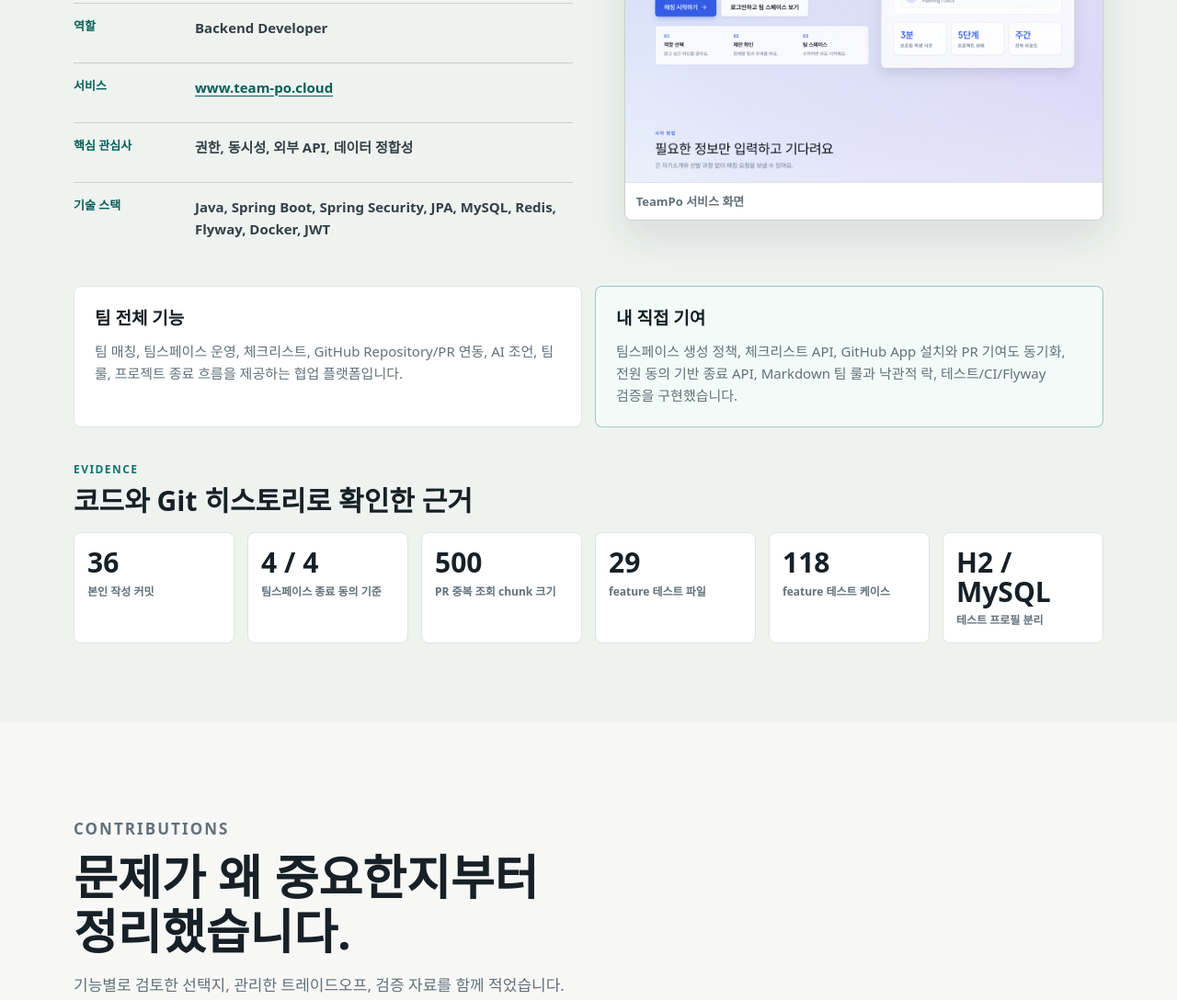
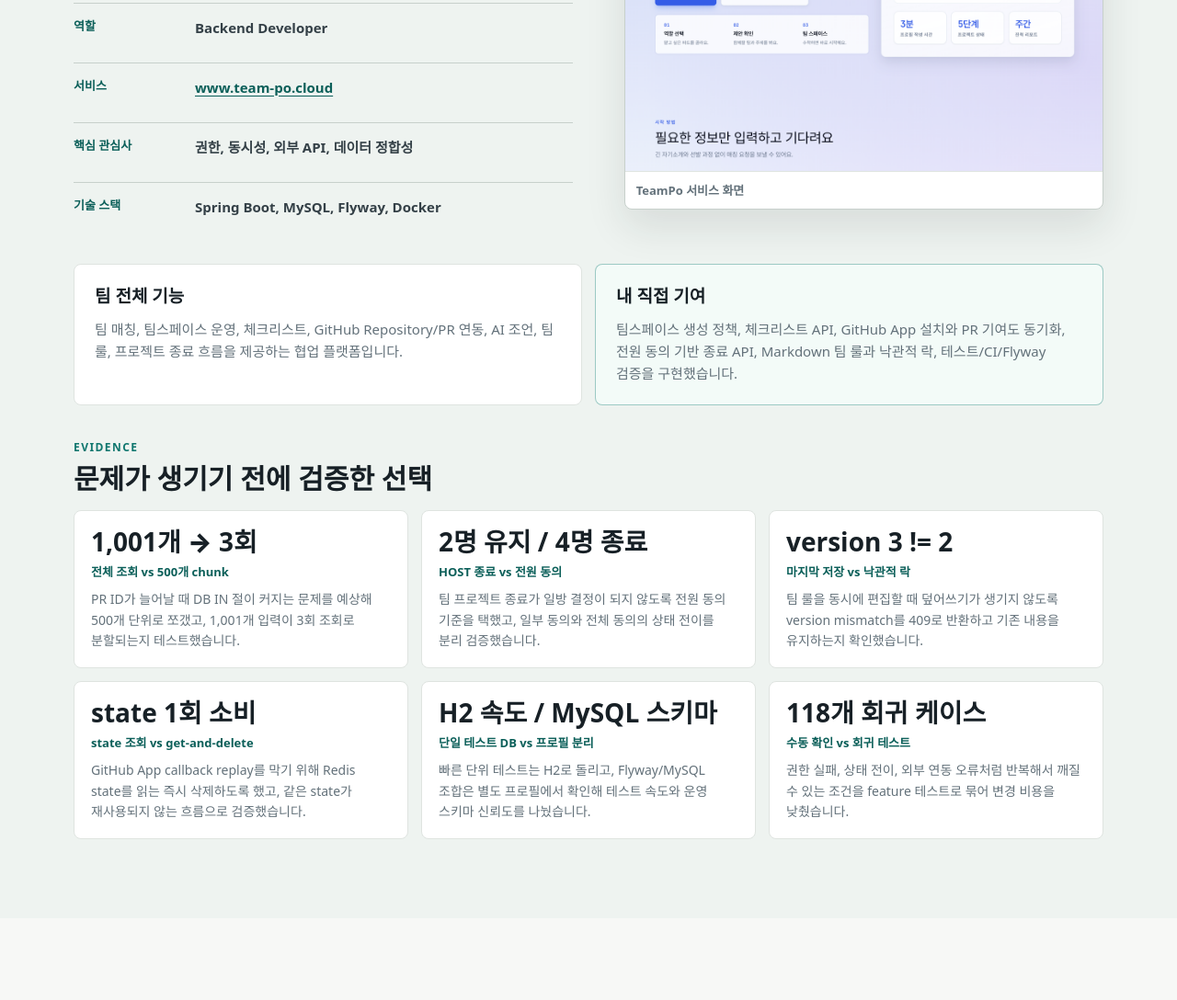
Before and after one commit to bellue/bellue.github.io, a plain HTML site: page index.html in a window 1280 px wide. Shown: the part 1699-2787 px from the top of the page at 92% size. Drawn offline with Linux system fonts and the light colour scheme.

Commit message:
Refine portfolio messaging

```diff
--- a/assets/styles.css
+++ b/assets/styles.css
@@ -424,13 +424,13 @@ h1 {
 }
 
 .metric-grid {
-  grid-template-columns: repeat(6, minmax(0, 1fr));
+  grid-template-columns: repeat(3, minmax(0, 1fr));
   margin-top: 16px;
 }
 
 .metric-card {
   min-width: 0;
-  padding: 16px 14px;
+  padding: 18px;
   border: 1px solid var(--line);
   border-radius: var(--radius);
   background: var(--paper);
@@ -439,18 +439,24 @@ h1 {
 .metric-card strong {
   display: block;
   color: var(--ink);
-  font-size: clamp(22px, 3vw, 30px);
-  line-height: 1.05;
+  font-size: clamp(21px, 2.6vw, 28px);
+  line-height: 1.12;
   font-weight: 900;
 }
 
 .metric-card span {
   display: block;
   margin-top: 8px;
-  color: var(--muted);
-  font-size: 12px;
+  color: var(--accent-strong);
+  font-size: 13px;
   font-weight: 800;
   line-height: 1.35;
+}
+
+.metric-card p {
+  margin-top: 10px;
+  color: var(--muted);
+  font-size: 14px;
 }
 
 .timeline {
--- a/index.html
+++ b/index.html
@@ -5,7 +5,7 @@
   <meta name="viewport" content="width=device-width, initial-scale=1.0" />
   <meta
     name="description"
-    content="권한, 동시성, 외부 연동을 다루는 주니어 백엔드 개발자 포트폴리오"
+    content="소통을 중시하고 권한, 동시성, 외부 연동을 다루는 주니어 백엔드 개발자 포트폴리오"
   />
   <title>Backend Developer Portfolio | TeamPo</title>
   <link rel="stylesheet" href="./assets/styles.css?v=20260706-7" />
@@ -31,9 +31,9 @@
     <section class="hero" id="top" aria-labelledby="hero-title">
       <div class="hero-content reveal">
         <p class="eyebrow">Junior Backend Developer</p>
-        <h1 id="hero-title">권한, 동시성, 외부 연동을 다룹니다.</h1>
+        <h1 id="hero-title">소통을 중시하는 개발자 정종우입니다.</h1>
         <p class="hero-lead">
-          TeamPo에서 팀스페이스 정책, GitHub PR 동기화, 팀 룰 충돌 처리, Flyway 검증을 구현했습니다.
+          요구사항과 예외 상황을 먼저 맞추고, 권한·동시성·외부 연동의 리스크를 코드와 테스트로 검증합니다.
         </p>
         <div class="hero-actions" aria-label="주요 이동 링크">
           <a class="primary-link" href="#contributions">기여 내용 보기</a>
@@ -48,8 +48,8 @@
           <p class="eyebrow">Profile</p>
           <h2 id="profile-title">기술보다 먼저 문제를 정리합니다.</h2>
           <p>
-            부학생회장으로 여러 의견을 듣고 우선순위를 정해 실행한 경험이 있습니다.
-            개발할 때도 정책, API 계약, 예외 메시지를 먼저 맞추고 코드로 옮기는 방식을 선호합니다.
+            기능을 바로 구현하기보다 요구사항과 예외 흐름을 먼저 정리합니다.
+            정책, API 명세, 응답 구조를 맞춘 뒤 테스트로 확인 가능한 형태로 코드에 옮깁니다.
           </p>
         </div>
 
@@ -103,7 +103,7 @@
               </div>
               <div>
                 <dt>기술 스택</dt>
-                <dd>Java, Spring Boot, Spring Security, JPA, MySQL, Redis, Flyway, Docker, JWT</dd>
+                <dd>Spring Boot, MySQL, Flyway, Docker</dd>
               </div>
             </dl>
           </div>
@@ -132,32 +132,38 @@
 
         <div class="metric-heading reveal">
           <p class="eyebrow">Evidence</p>
-          <h3>코드와 Git 히스토리로 확인한 근거</h3>
+          <h3>문제가 생기기 전에 검증한 선택</h3>
         </div>
-        <div class="metric-grid" aria-label="TeamPo 구현 근거">
+        <div class="metric-grid" aria-label="TeamPo 검증 근거">
           <article class="metric-card reveal">
-            <strong>36</strong>
-            <span>본인 작성 커밋</span>
+            <strong>1,001개 → 3회</strong>
+            <span>전체 조회 vs 500개 chunk</span>
+            <p>PR ID가 늘어날 때 DB IN 절이 커지는 문제를 예상해 500개 단위로 쪼갰고, 1,001개 입력이 3회 조회로 분할되는지 테스트했습니다.</p>
           </article>
           <article class="metric-card reveal">
-            <strong>4 / 4</strong>
-            <span>팀스페이스 종료 동의 기준</span>
+            <strong>2명 유지 / 4명 종료</strong>
+            <span>HOST 종료 vs 전원 동의</span>
+            <p>팀 프로젝트 종료가 일방 결정이 되지 않도록 전원 동의 기준을 택했고, 일부 동의와 전체 동의의 상태 전이를 분리 검증했습니다.</p>
           </article>
           <article class="metric-card reveal">
-            <strong>500</strong>
-            <span>PR 중복 조회 chunk 크기</span>
+            <strong>version 3 != 2</strong>
+            <span>마지막 저장 vs 낙관적 락</span>
+            <p>팀 룰을 동시에 편집할 때 덮어쓰기가 생기지 않도록 version mismatch를 409로 반환하고 기존 내용을 유지하는지 확인했습니다.</p>
           </article>
           <article class="metric-card reveal">
-            <strong>29</strong>
-            <span>feature 테스트 파일</span>
+            <strong>state 1회 소비</strong>
+            <span>state 조회 vs get-and-delete</span>
+            <p>GitHub App callback replay를 막기 위해 Redis state를 읽는 즉시 삭제하도록 했고, 같은 state가 재사용되지 않는 흐름으로 검증했습니다.</p>
           </article>
           <article class="metric-card reveal">
-            <strong>118</strong>
-            <span>feature 테스트 케이스</span>
+            <strong>H2 속도 / MySQL 스키마</strong>
+            <span>단일 테스트 DB vs 프로필 분리</span>
+            <p>빠른 단위 테스트는 H2로 돌리고, Flyway/MySQL 조합은 별도 프로필에서 확인해 테스트 속도와 운영 스키마 신뢰도를 나눴습니다.</p>
           </article>
           <article class="metric-card reveal">
-            <strong>H2 / MySQL</strong>
-            <span>테스트 프로필 분리</span>
+            <strong>118개 회귀 케이스</strong>
+            <span>수동 확인 vs 회귀 테스트</span>
+            <p>권한 실패, 상태 전이, 외부 연동 오류처럼 반복해서 깨질 수 있는 조건을 feature 테스트로 묶어 변경 비용을 낮췄습니다.</p>
           </article>
         </div>
       </div>
@@ -357,7 +363,7 @@
           </article>
           <article class="capability-card reveal">
             <h3>Collaboration Quality</h3>
-            <p>API 계약, 예외 메시지, Swagger/OpenAPI 문서화, PR 리뷰 피드백 반영을 통해 팀원이 예측 가능한 방식으로 협업하도록 맞췄습니다.</p>
+            <p>API 명세, 예외 메시지, Swagger/OpenAPI 문서화, PR 리뷰 피드백 반영을 통해 팀원이 예측 가능한 방식으로 협업하도록 맞췄습니다.</p>
           </article>
         </div>
       </div>
@@ -369,8 +375,8 @@
           <p class="eyebrow">Collaboration</p>
           <h2 id="collaboration-title">협업은 기준을 맞추는 일이라고 생각합니다.</h2>
           <p>
-            부학생회장으로 일하며 서로 다른 요구를 듣고, 우선순위를 정하고, 실행 가능한 계획으로 정리하는 경험을 했습니다.
-            개발할 때도 기능을 빠르게 닫는 것보다, 팀원이 이해할 수 있는 API 계약과 예외 기준을 먼저 맞추려 합니다.
+            협업할 때는 먼저 같은 문제를 보고 있는지 확인합니다.
+            기능을 빠르게 닫는 것보다, 팀원이 이해할 수 있는 API 명세와 예외 기준을 먼저 맞추려 합니다.
             리뷰 피드백은 구현 품질을 높이는 과정으로 받아들입니다.
           </p>
         </div>
@@ -380,7 +386,7 @@
             <p>정책이 모호한 부분은 기획 의도와 사용 시나리오를 확인한 뒤 서버 검증 기준으로 정리합니다.</p>
           </article>
           <article class="collab-item reveal">
-            <h3>API 계약</h3>
+            <h3>API 명세</h3>
             <p>프론트엔드가 기대하는 응답, 예외 메시지, 권한 실패 케이스를 문서화하고 변경 지점을 공유합니다.</p>
           </article>
           <article class="collab-item reveal">
```
